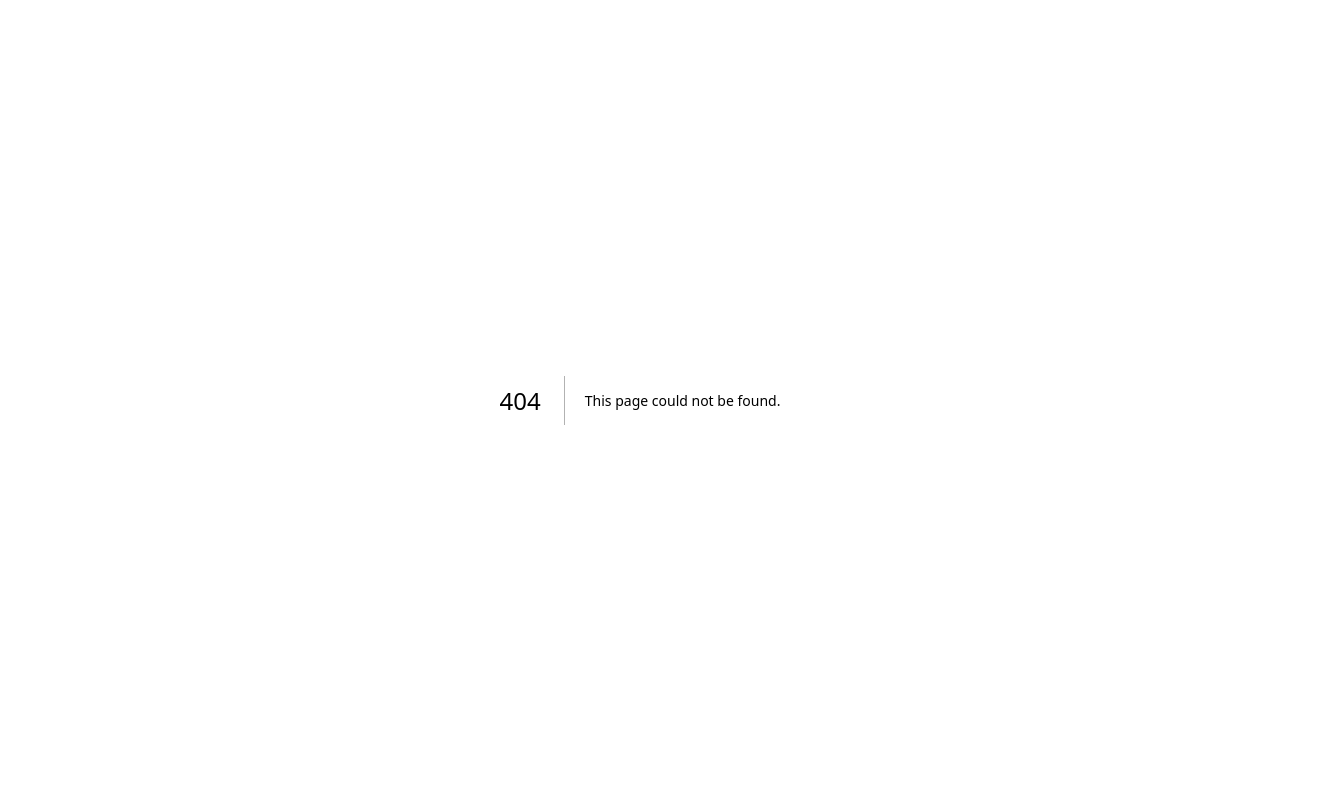
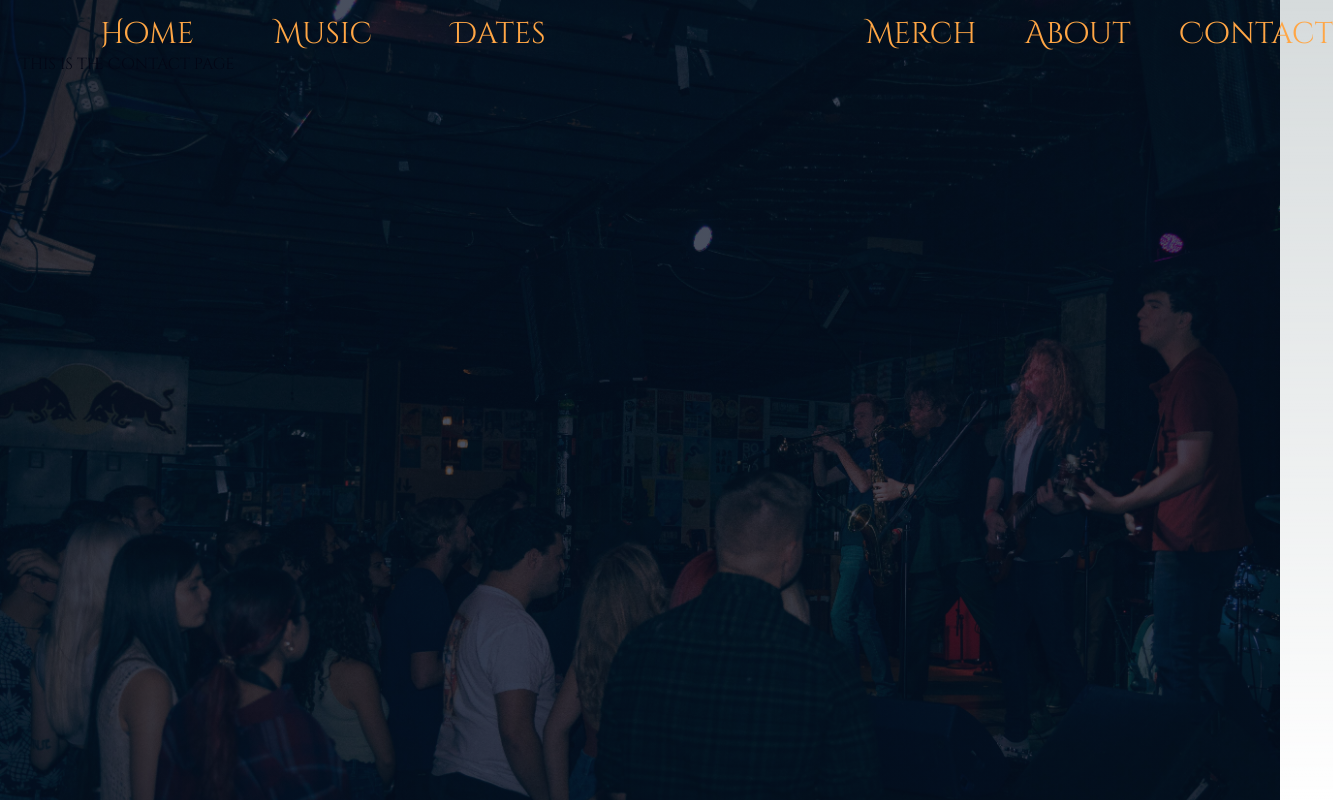
Before and after one commit to sreasor/Neverless-Website-2.0, a Next.js app in the folder neverless-website/: page /Contact in a window 1280 px wide. Before the commit this address had no page. Shown: the whole page, 1333 px wide, since content can reach past the window. Built offline with nearby package versions, Linux system fonts and the light colour scheme.

Commit message:
Frontend is able to display tour dates

```diff
--- /dev/null
+++ b/neverless-website/src/app/About/page.tsx
@@ -0,0 +1,11 @@
+import Image from "next/image";
+import Navbar from "../../components/Navbar";
+
+export default function Home() {
+  return (
+    <main className="font-home flex min-h-screen flex-col p-5 bg-bg1 bg-cover bg-center bg-gradient-overlay">
+      <Navbar/>
+      <p>This is the About page</p>
+    </main>
+  );
+}
--- /dev/null
+++ b/neverless-website/src/app/Contact/page.tsx
@@ -0,0 +1,11 @@
+import Image from "next/image";
+import Navbar from "../../components/Navbar";
+
+export default function Home() {
+  return (
+    <main className="font-home flex min-h-screen flex-col p-5 bg-bg1 bg-cover bg-center bg-gradient-overlay">
+      <Navbar/>
+      <p>This is the Contact page</p>
+    </main>
+  );
+}
--- /dev/null
+++ b/neverless-website/src/app/Merch/page.tsx
@@ -0,0 +1,11 @@
+import Image from "next/image";
+import Navbar from "../../components/Navbar";
+
+export default function Home() {
+  return (
+    <main className="font-home flex min-h-screen flex-col p-5 bg-bg1 bg-cover bg-center bg-gradient-overlay">
+      <Navbar/>
+      <p>This is the Merch page</p>
+    </main>
+  );
+}
--- /dev/null
+++ b/neverless-website/src/app/Music/page.tsx
@@ -0,0 +1,11 @@
+import Image from "next/image";
+import Navbar from "../../components/Navbar";
+
+export default function Home() {
+  return (
+    <main className="font-home flex min-h-screen flex-col p-5 bg-bg1 bg-cover bg-center bg-gradient-overlay">
+      <Navbar/>
+      <p>This is the Music page</p>
+    </main>
+  );
+}
--- /dev/null
+++ b/neverless-website/src/app/api/tourDates/route.js
@@ -0,0 +1,14 @@
+import db from '../../../lib/db';
+
+export async function GET() {
+  try {
+    console.log("Attempting to access the table");
+    const [rows] = await db.query('SELECT * FROM `tour_dates`');
+    console.log("Rows retrieved from database:", rows);
+    const res = new Response(JSON.stringify(rows), { status: 200 });
+    return res;
+  } catch (error) {
+    console.error("Error fetching tour dates:", error);
+    return new Response(JSON.stringify({ error: 'Failed to fetch tour dates' }), { status: 500 });
+  }
+}
--- a/neverless-website/src/app/globals.css
+++ b/neverless-website/src/app/globals.css
@@ -48,3 +48,36 @@ body {
   background: linear-gradient(rgba(4, 9, 30, 0.7), rgba(4, 9, 30, 0.7));
   z-index: 0;
 }
+
+.nav-links1 li::after {
+  content: '';
+  width: 0%;
+  height: 2px;
+  background: #ffa645;
+  display: block;
+  margin: auto;
+  transition: width 0.5s;
+}
+
+.nav-links1 li:hover::after {
+  width: 100%;
+}
+
+.hero-btn
+{
+	display: inline-block;
+	text-decoration: none;
+	color: #fff;
+	border: 1px solid #fff;
+	padding: 12px 34px;
+	font-size: 24px;
+	background: transparent;
+	position: relative;
+	cursor: pointer;
+}
+.hero-btn:hover
+{
+	border: 1px solid #000000;
+	background: #000000;
+	transition: 1s;
+}
--- a/neverless-website/src/app/page.tsx
+++ b/neverless-website/src/app/page.tsx
@@ -1,10 +1,48 @@
+"use client";
+
 import Image from "next/image";
 import Navbar from "../components/Navbar";
+import { useState, useEffect } from 'react';
 
 export default function Home() {
+
+  const [tourDates, setTourDates] = useState([]);
+  useEffect(() => {
+    const fetchTourDates = async () =>
+    {
+      const res = await fetch('/api/tourDates');
+      const data = await res.json();
+      setTourDates(data);
+      console.log(data);
+    }
+    fetchTourDates();
+  }, []);
+
+
   return (
-    <main className="font-home flex min-h-screen flex-col items-center justify-between p-10 bg-bg1 bg-cover bg-center bg-gradient-overlay">
-      <Navbar/>
+    <main>
+      <section id="home"  className="font-home flex min-h-screen items-center flex-col p-10 bg-bg1 bg-cover bg-center bg-gradient-overlay">
+        <Navbar/>
+        <div className="flex justify-between flex-col pt-40">
+          <p className="text-center z-10 font-bold" style={{fontSize: '70px', color: '#ffa645'}}>Neverless</p>
+          <p className="text-center z-10 mb-12" style={{fontSize: '20px', color: '#ffa645'}}>New album: out now!</p>
+          <a href="#datesA" className="z-10 hero-btn">Catch us at a show near you!</a>
+        </div>
+      </section>
+      <section id="datesA">
+      <ul>
+        {tourDates.map((date) => (
+          <li key={date.id}>
+            <p>{date.date.toString()}</p>
+            <p>{date.venue}</p>
+            <p>{date.city}, {date.state}</p>
+            <a href={date.ticket_url}>Buy tickets</a>
+            <p>{date.address}</p>
+          </li>
+      ))}
+      </ul>
+
+      </section>
     </main>
   );
 }
--- a/neverless-website/src/components/Navbar.tsx
+++ b/neverless-website/src/components/Navbar.tsx
@@ -3,24 +3,33 @@ import Image from 'next/image';
 
 const Navbar = () => {
     return (
-        <nav>
-            <div className="max-w-7xl mx-auto flex items-center justify-between">
-                {/* Left Side Links */}
-                <div className="relative z-10 flex items-center space-x-8">
-                    <Link href="/">
-                        <img src="logo.png" width="239.1125" height="125" color="transparent"></img>
-                    </Link>
-                </div>
+        <div className="z-10 flex justify-between space-x-40 mx-20">
+            <ul className="z-10 flex items-center justify-start space-x-20 nav-links1">
+                <NavLink href="/" label="Home"/>
+                <NavLink href="/Music" label="Music"/>
+                <NavLink href="/" label="Dates"/>
+            </ul>
+            <div className="">
+                <Link href="/">
+                    <img src="logo.png" width="239.1125" height="125" color="transparent"></img>
+                </Link>
             </div>
-        </nav>
+            <ul className="z-10 flex items-center justify-start space-x-12 nav-links1">
+                <NavLink href="/Merch" label="Merch"/>
+                <NavLink href="/About" label="About"/>
+                <NavLink href="/Contact" label="Contact"/>
+            </ul>
+        </div>
     );
 };
 
 const NavLink = ({ href, label }) => {
     return (
-        <Link href={href}>
-            <a className="text-white hover:text-gray-300">{label}</a>
-        </Link>
+        <li className="nav-item relative">
+            <Link href={href} className="no-underline text-xl" style={{fontSize: '30px', color: '#ffa645'}}>
+                {label}
+            </Link>
+        </li>
     );
 };
 
--- /dev/null
+++ b/neverless-website/src/lib/db.js
@@ -0,0 +1,14 @@
+const dotenv = require('dotenv');
+dotenv.config();
+
+const mysql = require('mysql2/promise');
+
+const pool = mysql.createPool({
+  host: process.env.DB_HOST,
+  port: process.env.DB_PORT,
+  user: process.env.DB_USER,
+  password: process.env.DB_PASSWORD,
+  database: process.env.DB_NAME,
+});
+
+module.exports = pool;
```
Also changed, not shown: neverless-website/package.json (+7 -4 lines), neverless-website/test-db-connection.js (added, +22 -0 lines), 2 other files (tests, documents, lock files or other folders).
